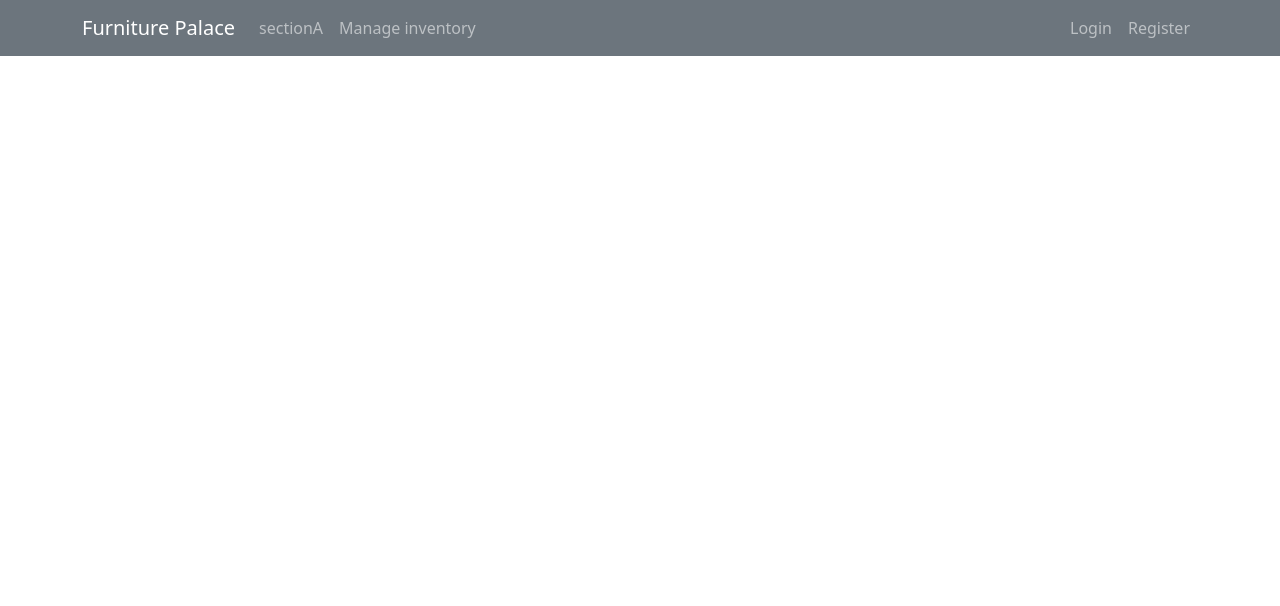
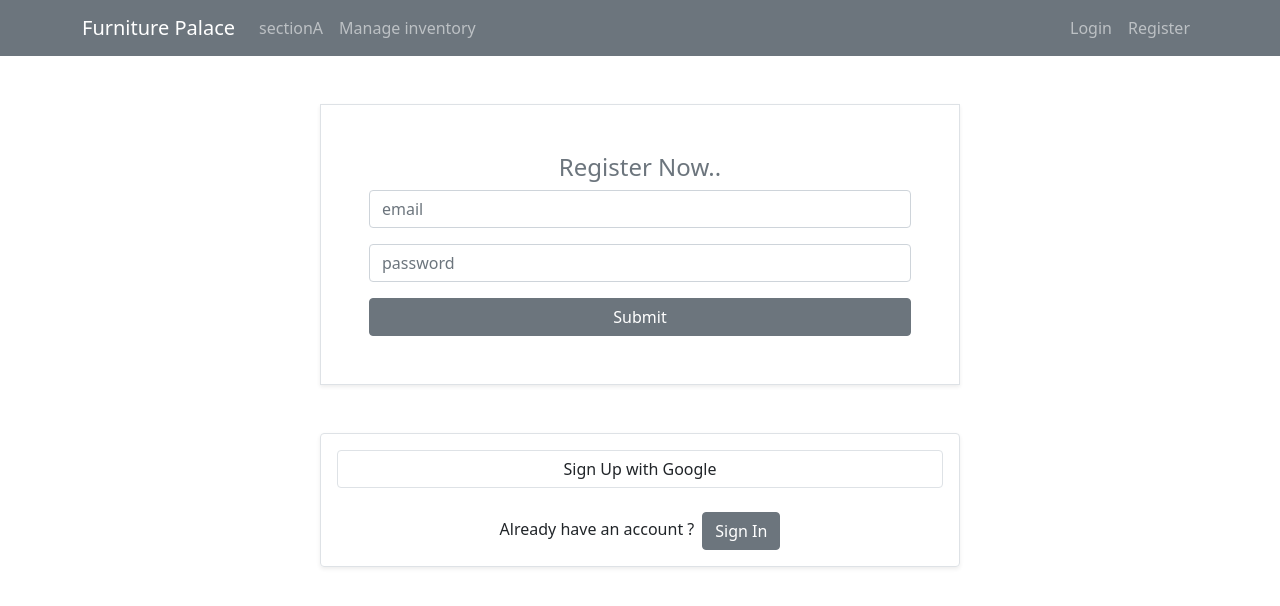
Before and after one commit to drshaila2021/warehouse-management-client, a React (Create React App) app: page /register in a window 1280 px wide. Shown: the top 606 px of the page. Built offline with nearby package versions, Linux system fonts and the light colour scheme.

Commit message:
add register

```diff
--- a/src/App.js
+++ b/src/App.js
@@ -4,6 +4,7 @@ import { Route, Routes } from "react-router-dom";
 import Home from "./component/Home/Home";
 import "bootstrap/dist/css/bootstrap.min.css";
 import Login from "./component/Login/Login";
+import Register from "./component/Register/Register";
 
 function App() {
   return (
@@ -12,7 +13,7 @@ function App() {
       <Routes>
         <Route path="/" element={<Home></Home>}></Route>
         <Route path="/login" element={<Login></Login>}></Route>
-        {/* <Route path="/" element={<Home></Home>}></Route> */}
+        <Route path="/register" element={<Register></Register>}></Route>
       </Routes>
     </div>
   );
--- a/src/component/Header/Header.js
+++ b/src/component/Header/Header.js
@@ -18,7 +18,7 @@ const Header = () => {
               <Nav.Link as={Link} to="login">
                 Login
               </Nav.Link>
-              <Nav.Link eventKey={2} href="#memes">
+              <Nav.Link as={Link} to="register">
                 Register
               </Nav.Link>
             </Nav>
--- a/src/component/Login/Login.js
+++ b/src/component/Login/Login.js
@@ -34,12 +34,15 @@ const Login = () => {
       <div className="mx-auto d-block text-center border w-50 rounded shadow-sm">
         <div className="mb-2 p-3">
           {" "}
-          <button className="btn w-100 border">Sign in with oogle</button>
+          <button className="btn w-100 border">Sign in with Google</button>
         </div>
         <p>
           New User ?
           <Link to="/signup">
-            <button className="btn btn-secondary rounded ms-2"> Sign Up</button>
+            <button className="btn btn-secondary rounded ms-2">
+              {" "}
+              Register Here
+            </button>
           </Link>
         </p>
       </div>
--- a/src/component/Register/Register.js
+++ b/src/component/Register/Register.js
@@ -1,9 +1,48 @@
 import React from "react";
+import { Link } from "react-router-dom";
 
 const Register = () => {
   return (
     <div>
-      <h3>Please Register here....</h3>
+      <form className="w-50 mx-auto d-block my-5 border p-5 rounded-4 shadow-sm bg-body ">
+        <h4 className="text-center text-secondary">Register Now..</h4>
+
+        <div className="mb-3">
+          <input
+            type="email"
+            name="email"
+            className="form-control"
+            placeholder="email"
+            required
+          />
+        </div>
+
+        <div className="mb-3">
+          <input
+            type="password"
+            name="password"
+            className="form-control"
+            placeholder="password"
+            required
+          />
+        </div>
+
+        <button type="submit" className="btn btn-secondary w-100">
+          Submit
+        </button>
+      </form>
+      <div className="mx-auto d-block text-center border w-50 rounded shadow-sm">
+        <div className="mb-2 p-3">
+          {" "}
+          <button className="btn w-100 border">Sign Up with Google</button>
+        </div>
+        <p>
+          Already have an account ?
+          <Link to="/signin">
+            <button className="btn btn-secondary rounded ms-2"> Sign In</button>
+          </Link>
+        </p>
+      </div>
     </div>
   );
 };
```
